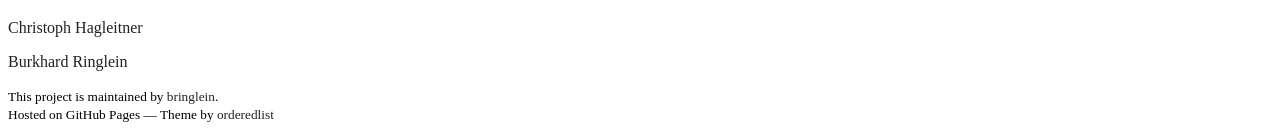
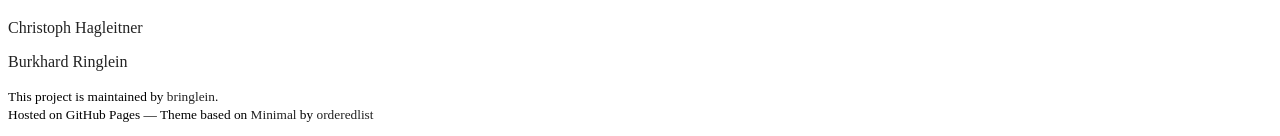
Before and after one commit to bringlein/cFDevOps, a Jekyll site: the page built from README.md, in a window 1280 px wide. Shown: the part 2008-2144 px from the top of the page. Built offline with Jekyll 4.4.1, drawn with Linux system fonts in a browser that asks for light colours; our own code applies the rules of GitHub Pages for plain Markdown files.

Commit message:
mention theme

```diff
--- a/_layouts/default.html
+++ b/_layouts/default.html
@@ -59,7 +59,7 @@
 		{% if site.github.is_project_page %}
 		<small>This project is maintained by <a href="{{ site.github.owner_url }}">{{ site.github.owner_name }}</a>.</small><br>
 		{% endif %}
-		<small>Hosted on GitHub Pages &mdash; Theme by <a href="https://github.com/orderedlist">orderedlist</a></small>
+		<small>Hosted on GitHub Pages &mdash; Theme based on <a href="https://github.com/pages-themes/minimal">Minimal</a> by <a href="https://github.com/orderedlist">orderedlist</a></small>
 		</p>
 	</footer>
 </div>
```
